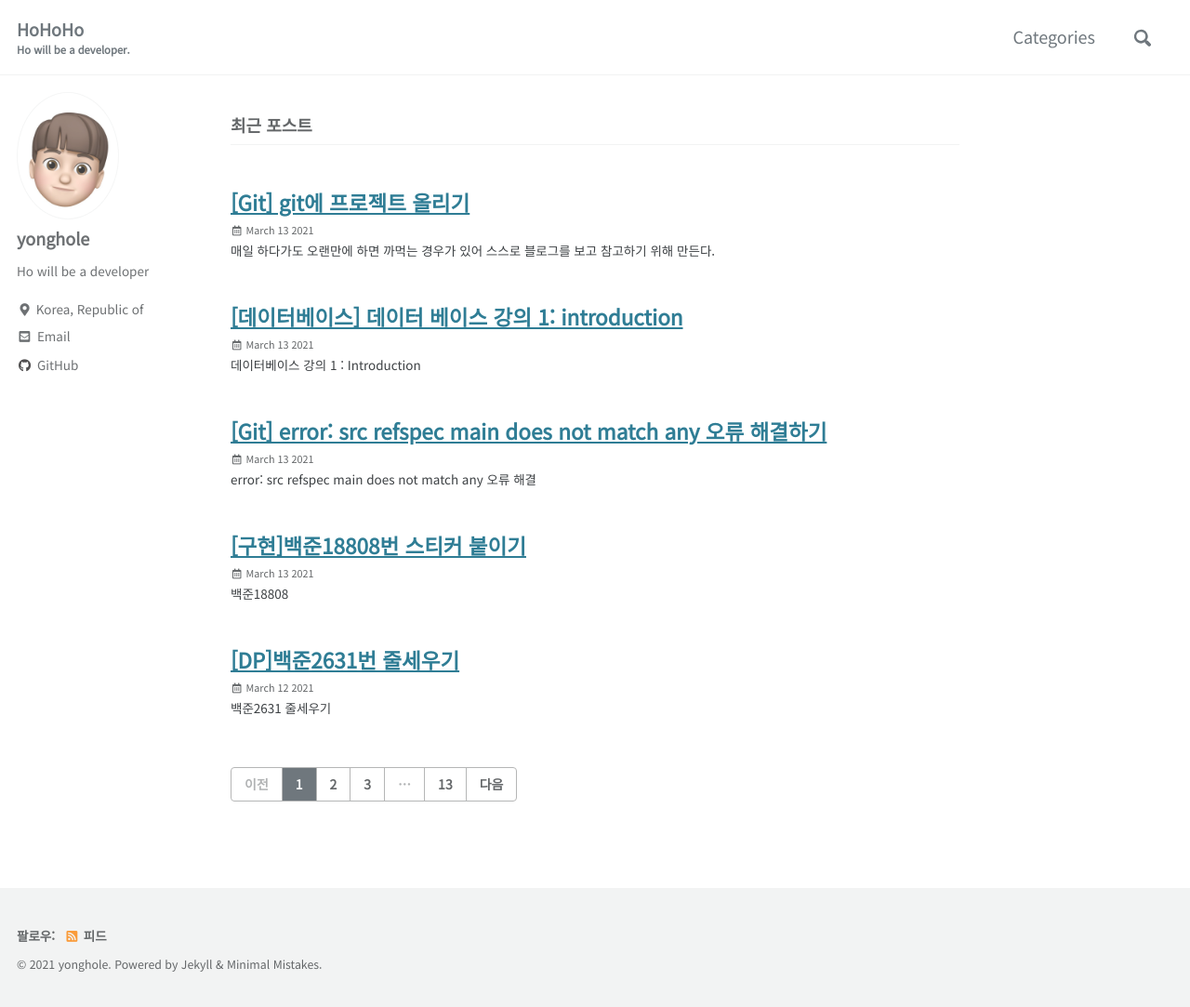
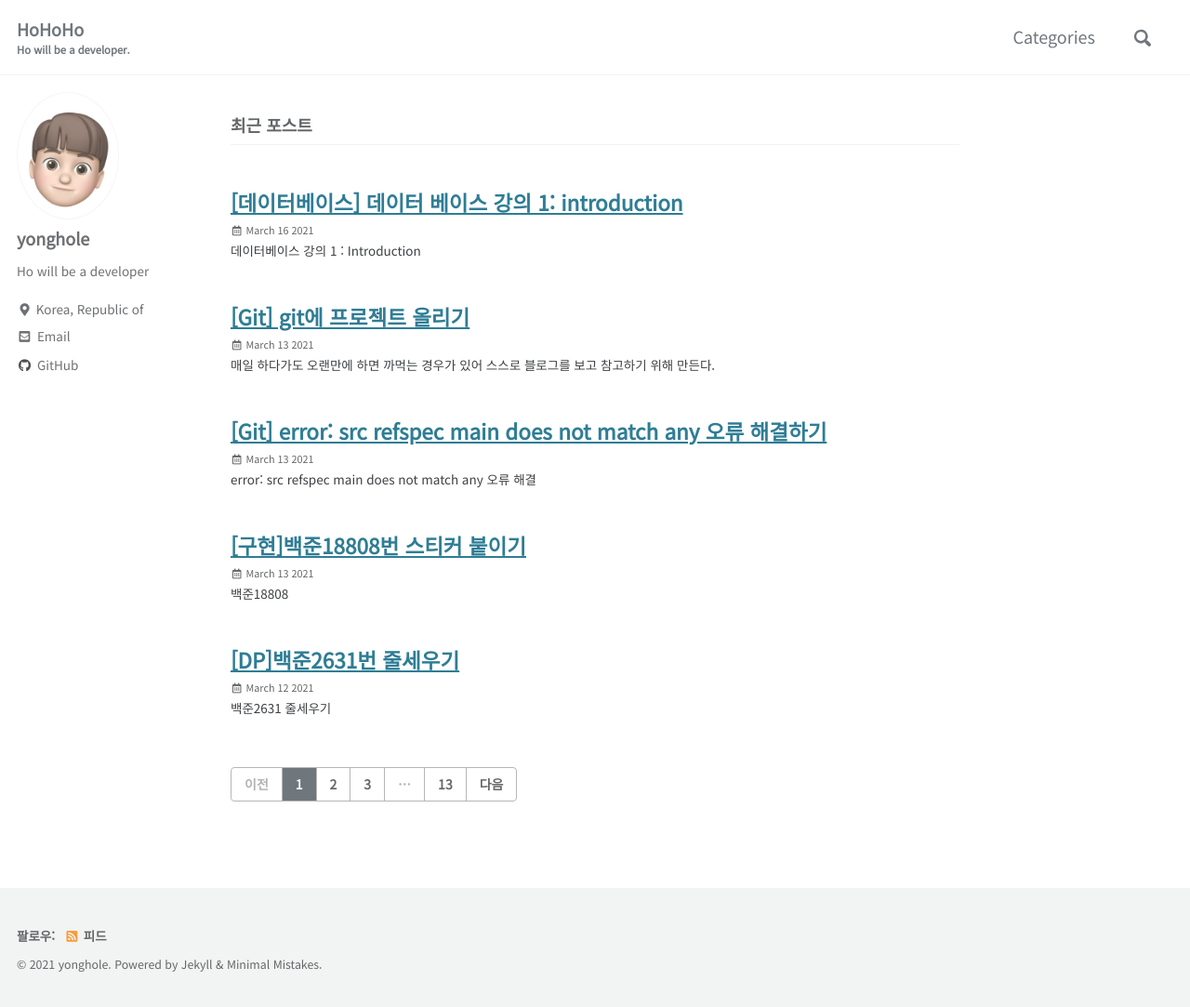
Before and after one commit to yonghole/yonghole.github.io, a Jekyll site: the page built from index.html, in a window 1280 px wide and 1083 px high. Shown: the whole window at 93% size. Built offline with Jekyll 4.4.1, drawn with Linux system fonts in a browser that asks for light colours; cached includes are drawn as plain includes; the list of posts is cut into pages by our own code.

Commit message:
Update 2021-03-16-db1.md

```diff
--- a/_posts/2021-03-16-db1.md
+++ b/_posts/2021-03-16-db1.md
@@ -1,6 +1,6 @@
 ---
 title: "[데이터베이스] 데이터 베이스 강의 1: introduction "
-date: 2021-03-13 04:56:40
+date: 2021-03-16 01:32:40
 categories: Git
 ---
 
```
